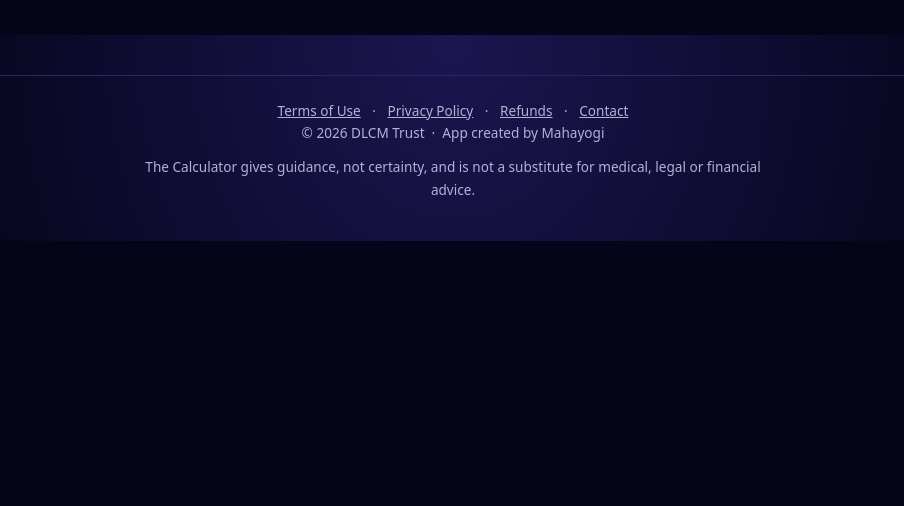
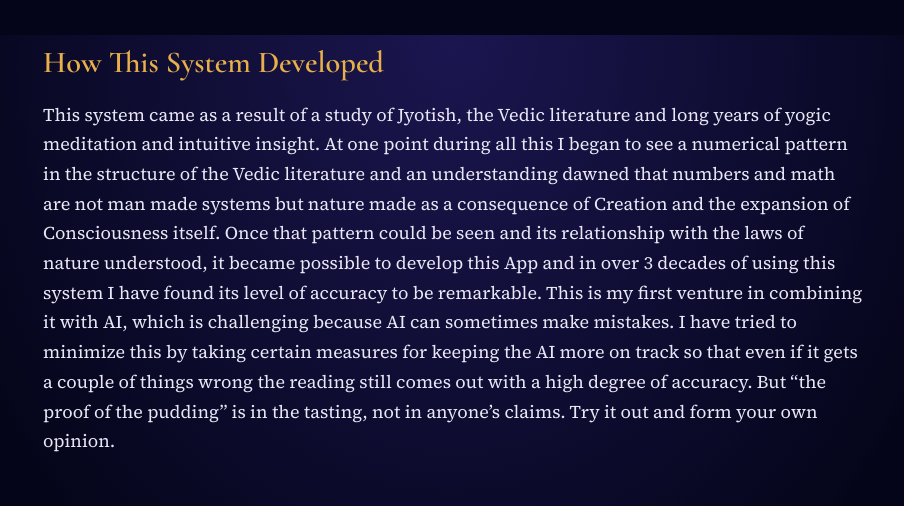
Before and after one commit to dlcministriestrust-cpu/mahayogijyotish-website, a plain HTML site: page about.html in a window 1280 px wide. Shown: the part 765-1271 px from the top of the page, without its empty margins (187-1091 px from the left). Before the commit the page ends 1006 px from the top, so only its background shows below. Drawn offline with nearby package versions, Linux system fonts and the light colour scheme.

Commit message:
Update about.htmlAbout: add How This System Developed

```diff
--- a/about.html
+++ b/about.html
@@ -37,6 +37,8 @@
 <p>His teachers include Dr. Willard Fuller of Florida, an interfaith Christian minister known worldwide for his spiritual dental healings and the founder of the Lively Stones Fellowship; Swami Kaleshwar of Penukonda, India, known for his powerful mantra healing teachings; and Swami Vishwanath Saraswati, also a powerful mantra healer, regarded as the fifth incarnation of Lord Dattatreya. It was Swami Vishwanath who gave him the spiritual name Mahayogi.</p>
 <p>Mahayogi Ankha Jyotish, the system he developed, pairs a special numerology-based casting formula with a largely traditional reading of Vedic astrology. It grew out of deep meditative study and his recognition of a mathematical correlation between the structures of Nature and the Vedic literature.</p>
 <p>He offers the Calculator as a tool for both spiritual and practical guidance.</p>
+<h2>How This System Developed</h2>
+<p>This system came as a result of a study of Jyotish, the Vedic literature and long years of yogic meditation and intuitive insight. At one point during all this I began to see a numerical pattern in the structure of the Vedic literature and an understanding dawned that numbers and math are not man made systems but nature made as a consequence of Creation and the expansion of Consciousness itself. Once that pattern could be seen and its relationship with the laws of nature understood, it became possible to develop this App and in over 3 decades of using this system I have found its level of accuracy to be remarkable. This is my first venture in combining it with AI, which is challenging because AI can sometimes make mistakes. I have tried to minimize this by taking certain measures for keeping the AI more on track so that even if it gets a couple of things wrong the reading still comes out with a high degree of accuracy. But &ldquo;the proof of the pudding&rdquo; is in the tasting, not in anyone&rsquo;s claims. Try it out and form your own opinion.</p>
 
 </div></main>
 <footer class="site"><div class="wrap">
```
